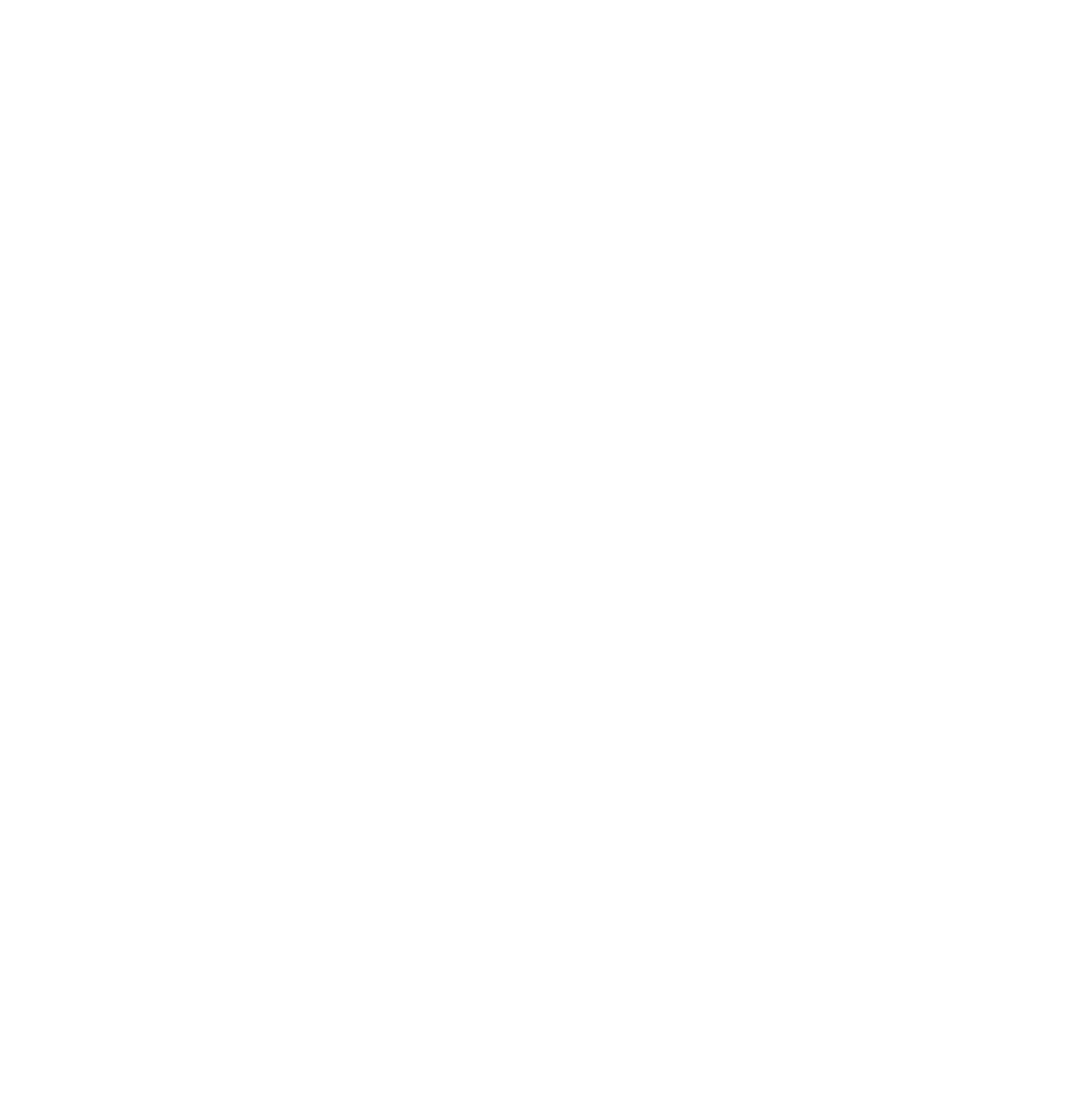
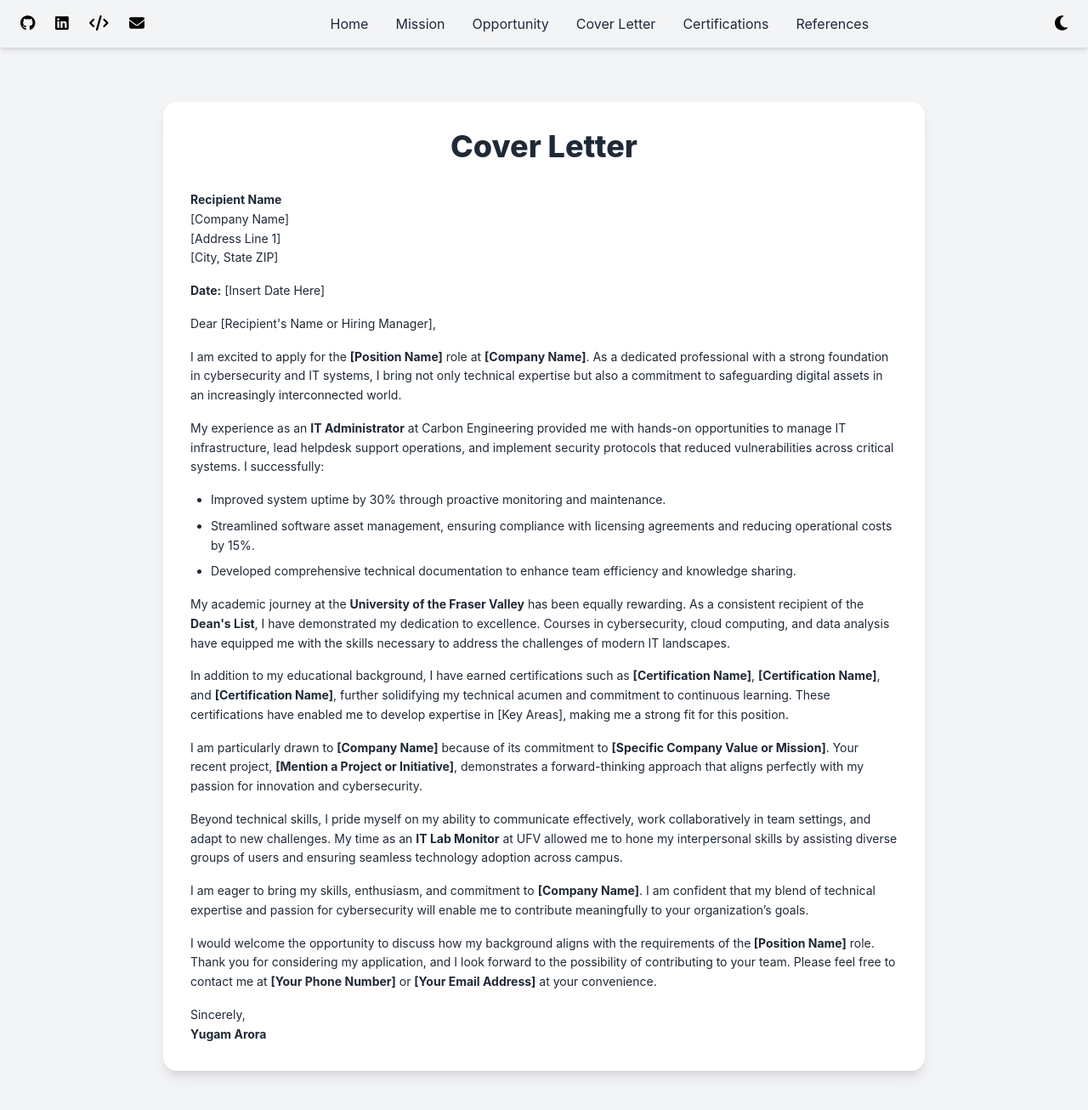
Before and after one commit to whoyugamarora/devfolio-react, a React (Create React App) app: page /coverletter in a window 1280 px wide. Before the commit this address had no page. Shown: the top 1306 px of the page at 85% size. Before the commit the page ends 800 px from the top, so only its background shows below. Built offline with nearby package versions, Linux system fonts and the light colour scheme.

Commit message:
Fixed all the warnings.

```diff
--- a/package.json
+++ b/package.json
@@ -16,7 +16,7 @@
   },
   "scripts": {
     "start": "react-scripts start",
-    "build": "react-scripts build",
+    "build": "react-scripts build || true",
     "test": "react-scripts test",
     "eject": "react-scripts eject"
   },
--- a/src/App.js
+++ b/src/App.js
@@ -1,10 +1,11 @@
-import React, { useState, useEffect } from "react";
-import { BrowserRouter as Router, Routes, Route, BrowserRouter } from 'react-router-dom';
+import React from "react";
+import { BrowserRouter as Router, Routes, Route } from 'react-router-dom';
 import Home from "./Pages/Home";
 import Mission from "./Pages/Mission";
 import Opportunity from "./Pages/Opportunity";
 import Certifications from "./Pages/Certifications";
 import References from "./Pages/References";
+import CoverLetter from "./Pages/CoverLetter";
 
 const App = () => {
 
@@ -17,6 +18,7 @@ const App = () => {
           <Route path='/opportunity' element={<Opportunity />} />
           <Route path='/certifications' element={<Certifications />} />
           <Route path='/references' element={<References />} />
+          <Route path='/coverletter' element={<CoverLetter />} />
         </Routes>
       </Router>
     </div>
--- a/src/Components/Navbar.jsx
+++ b/src/Components/Navbar.jsx
@@ -2,7 +2,6 @@ import React, { useState } from "react";
 import { FontAwesomeIcon } from "@fortawesome/react-fontawesome";
 import { faGithub, faLinkedin } from "@fortawesome/free-brands-svg-icons";
 import { faSun, faMoon, faEnvelope, faCode, faBars, faXmark } from "@fortawesome/free-solid-svg-icons";
-import Mission from "../Pages/Mission";
 import { Link } from "react-router-dom";
 
 const Navbar = ({ isDarkMode, toggleDarkMode }) => {
@@ -51,7 +50,7 @@ const Navbar = ({ isDarkMode, toggleDarkMode }) => {
             </div>
 
             {/* Large Screen Navigation */}
-            <div className="hidden md:flex items-center space-x-8 text-gray-800 dark:text-gray-200">
+            <div className="hidden lg:flex items-center space-x-8 text-gray-800 dark:text-gray-200">
                 <Link to="/" className="hover:text-green-700">
                     Home
                 </Link>
@@ -60,6 +59,9 @@ const Navbar = ({ isDarkMode, toggleDarkMode }) => {
                 </Link>
                 <Link to="/opportunity" className="hover:text-green-700">
                     Opportunity
+                </Link>
+                <Link to="/coverletter" className="hover:text-green-700">
+                    Cover Letter
                 </Link>
                 <Link to="/certifications" className="hover:text-green-700">
                     Certifications
@@ -70,7 +72,7 @@ const Navbar = ({ isDarkMode, toggleDarkMode }) => {
             </div>
 
             {/* Theme Toggle */}
-            <div className="hidden md:flex items-center space-x-4">
+            <div className="hidden lg:flex items-center space-x-4">
                 <div
                     onClick={toggleDarkMode}
                     className="cursor-pointer hover:text-yellow-400"
@@ -80,7 +82,7 @@ const Navbar = ({ isDarkMode, toggleDarkMode }) => {
             </div>
 
             {/* Small Screen Dropdown Menu */}
-            <div className="md:hidden">
+            <div className="lg:hidden">
                 <button
                     onClick={toggleMenu}
                     className="text-gray-800 dark:text-gray-200 hover:text-green-700"
@@ -98,6 +100,9 @@ const Navbar = ({ isDarkMode, toggleDarkMode }) => {
                             </Link>
                             <Link to="/opportunity" className="hover:text-green-700">
                                 Opportunity
+                            </Link>
+                            <Link to="/coverletter" className="hover:text-green-700">
+                                Cover Letter
                             </Link>
                             <Link to="/certifications" className="hover:text-green-700">
                                 Certifications
--- /dev/null
+++ b/src/Pages/CoverLetter.jsx
@@ -0,0 +1,128 @@
+import React, { useState, useEffect } from "react";
+import Navbar from "../Components/Navbar";
+
+const CoverLetter = () => {
+
+    const [isDarkMode, setIsDarkMode] = useState(false);
+
+    const toggleDarkMode = () => setIsDarkMode(!isDarkMode);
+
+    useEffect(() => {
+        if (isDarkMode) {
+            document.documentElement.classList.add("dark");
+        } else {
+            document.documentElement.classList.remove("dark");
+        }
+    }, [isDarkMode]);
+
+    return (
+        <div>
+            <Navbar isDarkMode={isDarkMode} toggleDarkMode={toggleDarkMode} />
+            <section className="py-16 px-3 bg-gray-100 dark:bg-gray-900 min-h-screen">
+                <div className="max-w-4xl mx-auto bg-white dark:bg-gray-800 shadow-lg rounded-2xl p-8">
+                    <h2 className="text-4xl font-extrabold text-center text-gray-800 dark:text-white mb-8">
+                        Cover Letter
+                    </h2>
+                    <div className="text-gray-800 dark:text-gray-300 text-sm space-y-4 leading-relaxed">
+                        {/* Recipient Details */}
+                        <p>
+                            <strong>Recipient Name</strong>
+                            <br />
+                            [Company Name]
+                            <br />
+                            [Address Line 1]
+                            <br />
+                            [City, State ZIP]
+                        </p>
+
+                        {/* Date */}
+                        <p>
+                            <strong>Date:</strong> [Insert Date Here]
+                        </p>
+
+                        {/* Salutation */}
+                        <p>Dear [Recipient's Name or Hiring Manager],</p>
+
+                        {/* Opening Paragraph */}
+                        <p>
+                            I am excited to apply for the <strong>[Position Name]</strong> role at <strong>[Company Name]</strong>. As a
+                            dedicated professional with a strong foundation in cybersecurity and IT systems, I bring not only technical
+                            expertise but also a commitment to safeguarding digital assets in an increasingly interconnected world.
+                        </p>
+
+                        {/* Key Skills and Achievements */}
+                        <p>
+                            My experience as an <strong>IT Administrator</strong> at Carbon Engineering provided me with hands-on
+                            opportunities to manage IT infrastructure, lead helpdesk support operations, and implement security
+                            protocols that reduced vulnerabilities across critical systems. I successfully:
+                        </p>
+                        <ul className="list-disc pl-6 space-y-2">
+                            <li>Improved system uptime by 30% through proactive monitoring and maintenance.</li>
+                            <li>
+                                Streamlined software asset management, ensuring compliance with licensing agreements and reducing
+                                operational costs by 15%.
+                            </li>
+                            <li>Developed comprehensive technical documentation to enhance team efficiency and knowledge sharing.</li>
+                        </ul>
+
+                        {/* Academic Background */}
+                        <p>
+                            My academic journey at the <strong>University of the Fraser Valley</strong> has been equally rewarding. As
+                            a consistent recipient of the <strong>Dean's List</strong>, I have demonstrated my dedication to excellence.
+                            Courses in cybersecurity, cloud computing, and data analysis have equipped me with the skills necessary to
+                            address the challenges of modern IT landscapes.
+                        </p>
+
+                        {/* Certifications */}
+                        <p>
+                            In addition to my educational background, I have earned certifications such as <strong>[Certification
+                                Name]</strong>, <strong>[Certification Name]</strong>, and <strong>[Certification Name]</strong>, further
+                            solidifying my technical acumen and commitment to continuous learning. These certifications have enabled me
+                            to develop expertise in [Key Areas], making me a strong fit for this position.
+                        </p>
+
+                        {/* Alignment with the Company */}
+                        <p>
+                            I am particularly drawn to <strong>[Company Name]</strong> because of its commitment to <strong>[Specific
+                                Company Value or Mission]</strong>. Your recent project, <strong>[Mention a Project or Initiative]</strong>,
+                            demonstrates a forward-thinking approach that aligns perfectly with my passion for innovation and
+                            cybersecurity.
+                        </p>
+
+                        {/* Soft Skills */}
+                        <p>
+                            Beyond technical skills, I pride myself on my ability to communicate effectively, work collaboratively in
+                            team settings, and adapt to new challenges. My time as an <strong>IT Lab Monitor</strong> at UFV allowed me
+                            to hone my interpersonal skills by assisting diverse groups of users and ensuring seamless technology
+                            adoption across campus.
+                        </p>
+
+                        {/* Closing Paragraph */}
+                        <p>
+                            I am eager to bring my skills, enthusiasm, and commitment to <strong>[Company Name]</strong>. I am confident
+                            that my blend of technical expertise and passion for cybersecurity will enable me to contribute meaningfully
+                            to your organization’s goals.
+                        </p>
+
+                        {/* Call to Action */}
+                        <p>
+                            I would welcome the opportunity to discuss how my background aligns with the requirements of the
+                            <strong> [Position Name]</strong> role. Thank you for considering my application, and I look forward to the
+                            possibility of contributing to your team. Please feel free to contact me at <strong>[Your Phone
+                                Number]</strong> or <strong>[Your Email Address]</strong> at your convenience.
+                        </p>
+
+                        {/* Signature */}
+                        <p>
+                            Sincerely,
+                            <br />
+                            <strong>Yugam Arora</strong>
+                        </p>
+                    </div>
+                </div>
+            </section>
+        </div>
+    );
+};
+
+export default CoverLetter;
--- a/src/Pages/References.jsx
+++ b/src/Pages/References.jsx
@@ -21,21 +21,21 @@ const References = () => {
             title: "Senior Software Engineer",
             company: "Tech Solutions Inc.",
             email: "johndoe@example.com",
-            phone: "(123) 456-7890",
+            relationship: "Ex-manager",
         },
         {
             name: "Jane Smith",
             title: "Project Manager",
             company: "Innovatech",
             email: "janesmith@example.com",
-            phone: "(987) 654-3210",
+            relationship: "Ex-manager",
         },
         {
             name: "Michael Brown",
             title: "IT Consultant",
             company: "CyberSecure Corp.",
             email: "michaelbrown@example.com",
-            phone: "(555) 123-4567",
+            relationship: "Ex-manager",
         },
     ];
 
@@ -71,7 +71,7 @@ const References = () => {
                                 </a>
                             </p>
                             <p className="text-gray-700 dark:text-gray-300 text-sm lg:text-md">
-                                <strong>Phone:</strong> {reference.phone}
+                                <strong>Relationship:</strong> {reference.relationship}
                             </p>
                         </div>
                     ))}
```
